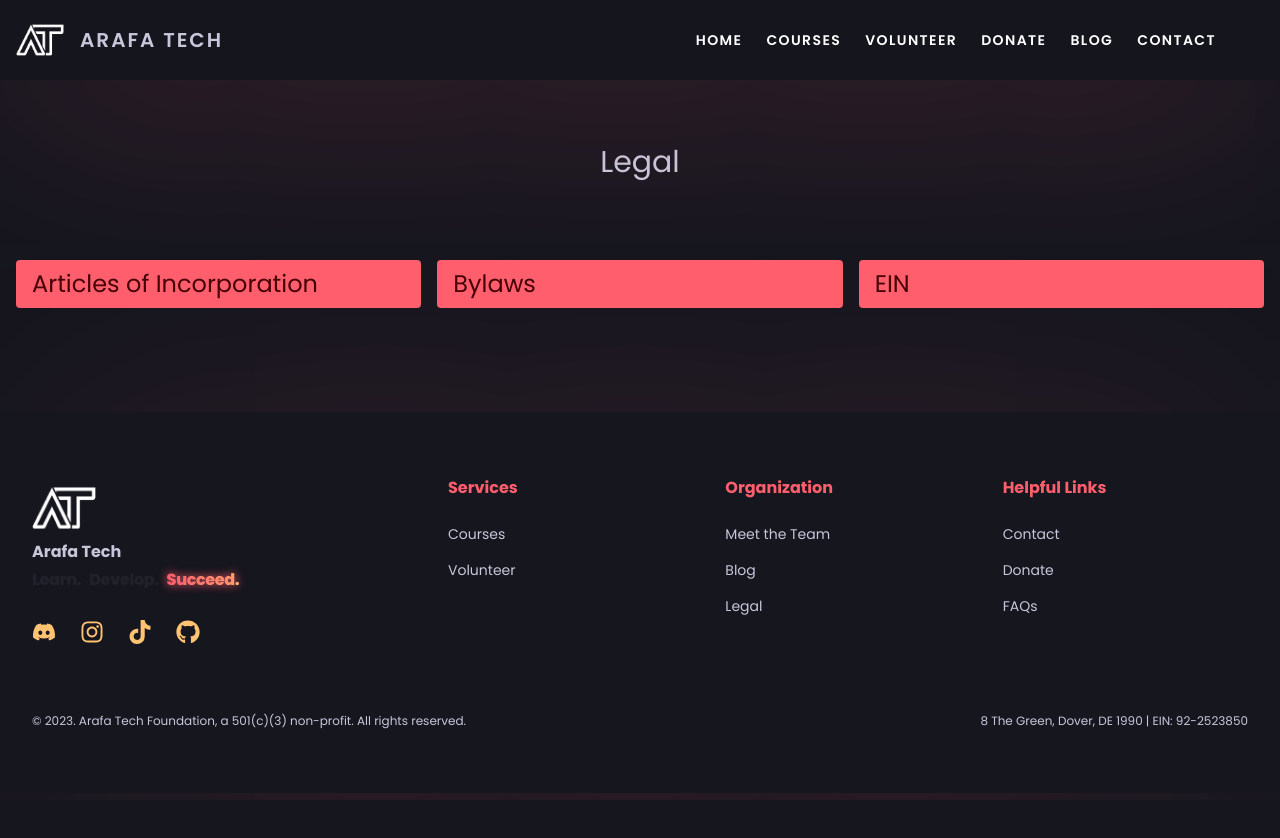
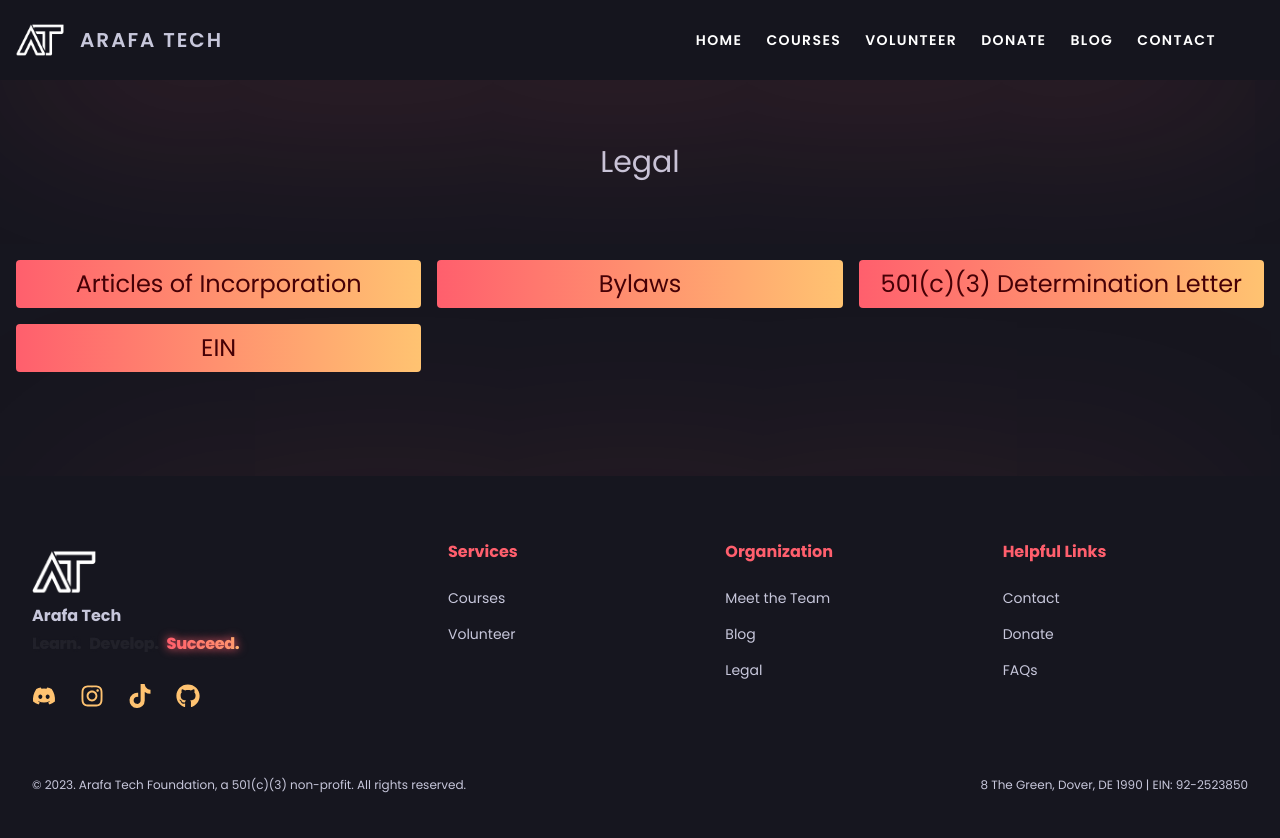
Before and after one commit to Arafa-Tech-Foundation/Website-Frontend, a Next.js app: page /legal in a window 1280 px wide. Shown: the top 838 px of the page. Before the commit the page ends 800 px from the top, so only its background shows below. Built offline with nearby package versions, Linux system fonts and the light colour scheme.

Commit message:
:sparkles: 501c3 legal letter

```diff
--- a/src/pages/legal.tsx
+++ b/src/pages/legal.tsx
@@ -15,7 +15,7 @@ export default function Legal() {
 								key={document.href}
 								href={document.href}
 								target="_blank"
-								className="grid-item bg-primary text-primary-content px-4 py-2 rounded hover:scale-105 cursor-pointer transition"
+								className="grid-item bg-gradient-to-r from-primary to-secondary text-center text-primary-content px-4 py-2 rounded hover:scale-105 cursor-pointer transition"
 							>
 								<h1 className="text-2xl">{document.title}</h1>
 							</a>
@@ -37,6 +37,10 @@ const documents = [
 		href: "/documents/bylaws.pdf",
 	},
 	{
+		title: "501(c)(3) Determination Letter",
+		href: "/documents/501c3.pdf",
+	},
+	{
 		title: "EIN",
 		href: "/documents/ein.pdf",
 	},
```
Also changed, not shown: 1 other file (tests, documents, lock files or other folders).
